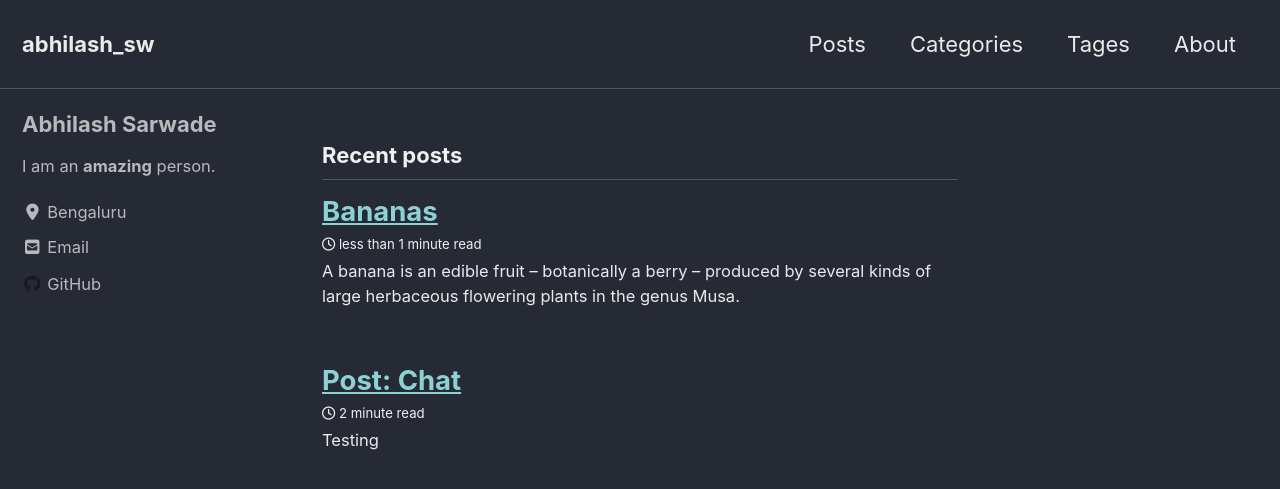
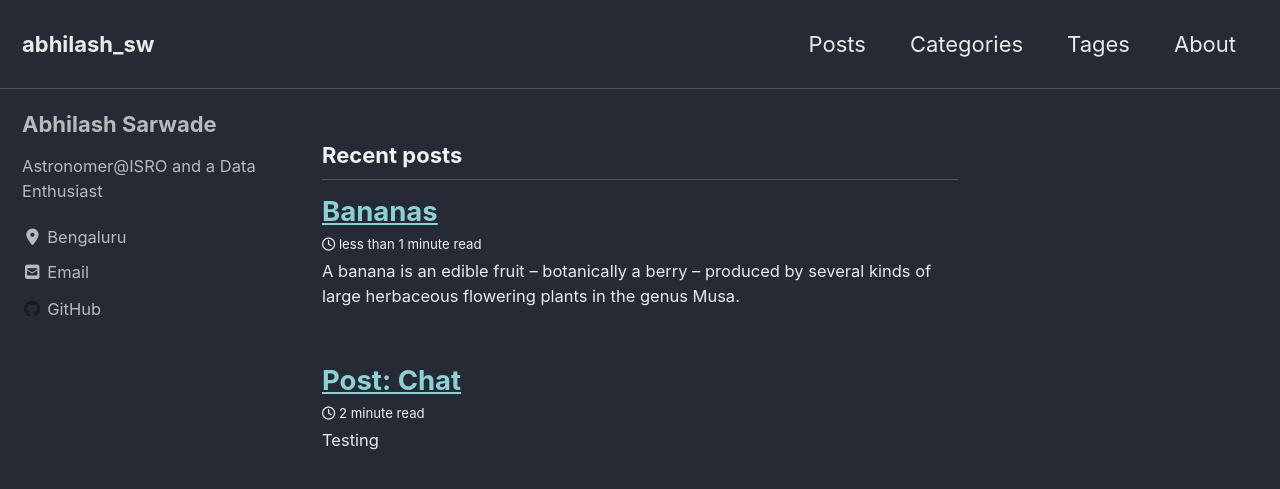
Before and after one commit to leme-cosmo/abhilash_sw, a Jekyll site: the page built from index.html, in a window 1280 px wide and 900 px high. Shown: the top 489 px of the window. Built offline with Jekyll 4.4.1, drawn with Linux system fonts in a browser that asks for light colours; cached includes are drawn as plain includes; nearby versions of some CDN libraries; the list of posts is cut into pages by our own code.

Commit message:
Small changes

```diff
--- a/_config.yml
+++ b/_config.yml
@@ -109,7 +109,7 @@ analytics:
 author:
   name             : "Abhilash Sarwade"
   avatar           : # path of avatar image, e.g. "/assets/images/bio-photo.jpg"
-  bio              : "I am an **amazing** person."
+  bio              : "Astronomer@ISRO and a Data Enthusiast"
   location         : "Bengaluru"
   email            :
   links:
```
Also changed, not shown: 1 other file.
